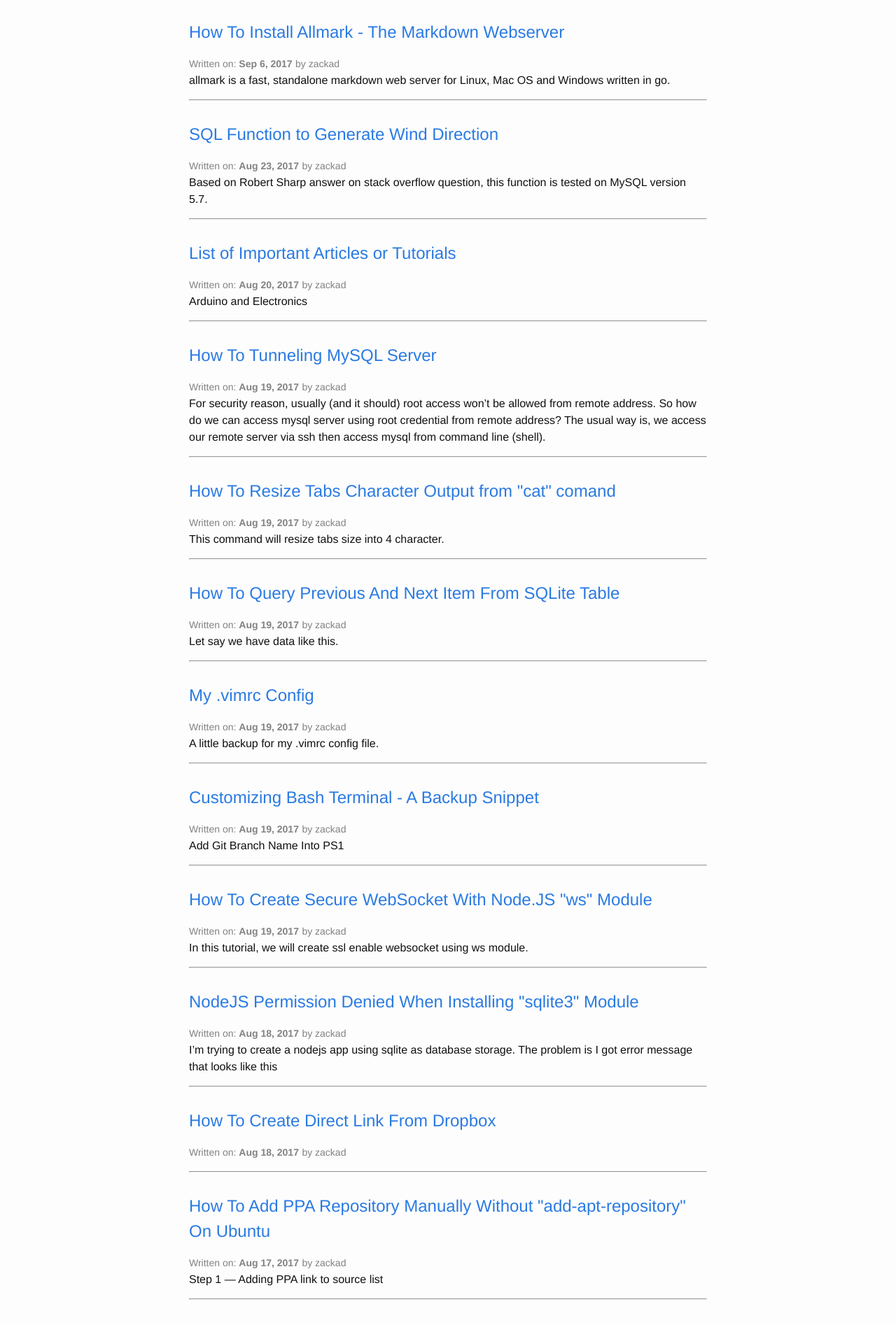
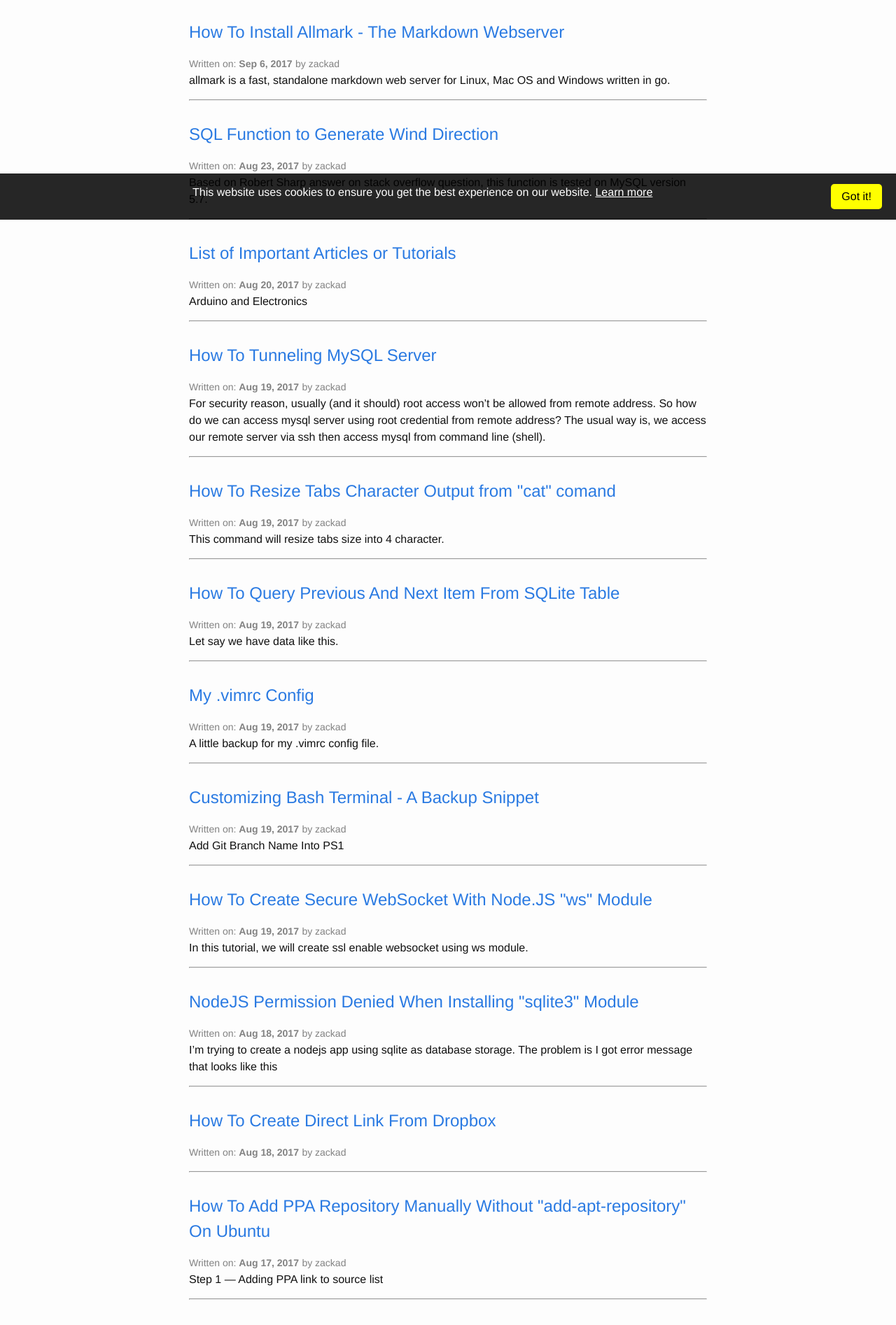
Before and after one commit to zackad/blog-src, a Jekyll site: the page built from index.md, in a window 1280 px wide. Shown: the part 586-2480 px from the top of the page at 70% size. Built offline with Jekyll 4.4.1, drawn with Linux system fonts in a browser that asks for light colours.

Commit message:
style for cookie message

```diff
--- /dev/null
+++ b/_sass/cookie-consent/_cookie.scss
@@ -0,0 +1,52 @@
+@media print {
+  .cookie-consent {
+    display: none;
+  }
+}
+
+
+/* the popup window */
+.cookie-consent {
+  position: fixed;
+  bottom: 0px;
+
+  padding: 15px 20px;
+  width: 100%;
+
+  background: rgba(0,0,0,0.85);
+
+  overflow: hidden;
+  box-sizing: border-box; /* exclude padding when dealing with width */
+
+  font-family: Helvetica, Calibri, Arial, sans-serif;
+  font-size: 16px; /* by setting the base font here, we can size the rest of the popup using CSS `em` */
+  line-height: 1.5em;
+  color: #fff;
+
+  align-items: center;
+  text-align: center;
+
+  /* the following are random unjustified styles - just because - should probably be removed */
+  z-index: 9999;
+
+  &.hide {
+    display: none;
+  }
+
+  a {
+    color: #fff;
+    text-decoration-line: underline;
+  }
+
+  .button {
+    background: #ff0;
+    padding: 6px 15px;
+    color: #000;
+    width: auto;
+    float: right;
+    border-radius: 5px;
+    &:hover {
+      cursor: pointer;
+    }
+  }
+}
--- a/_sass/minima.scss
+++ b/_sass/minima.scss
@@ -45,3 +45,4 @@ $on-laptop:        800px !default;
 @import "minima/base";
 @import "minima/layout";
 @import "syntax/monokai";
+@import "cookie-consent/cookie";
```
